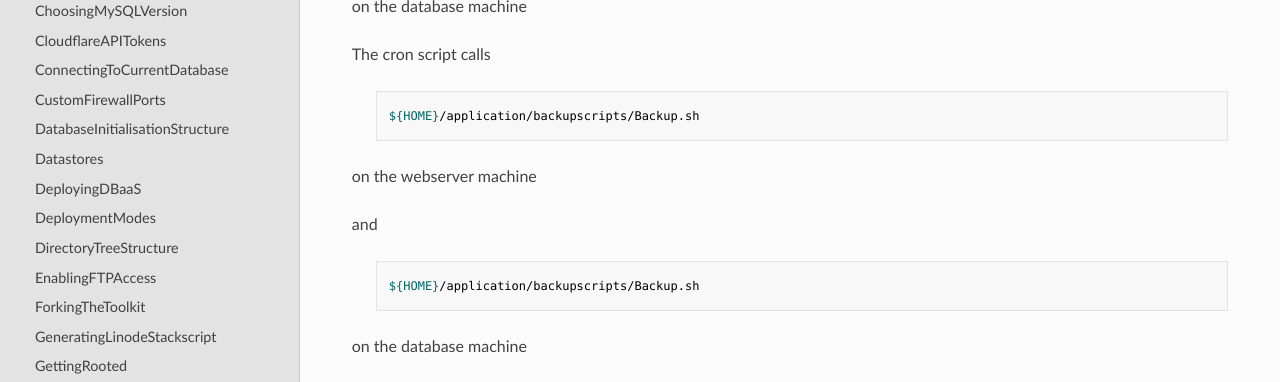
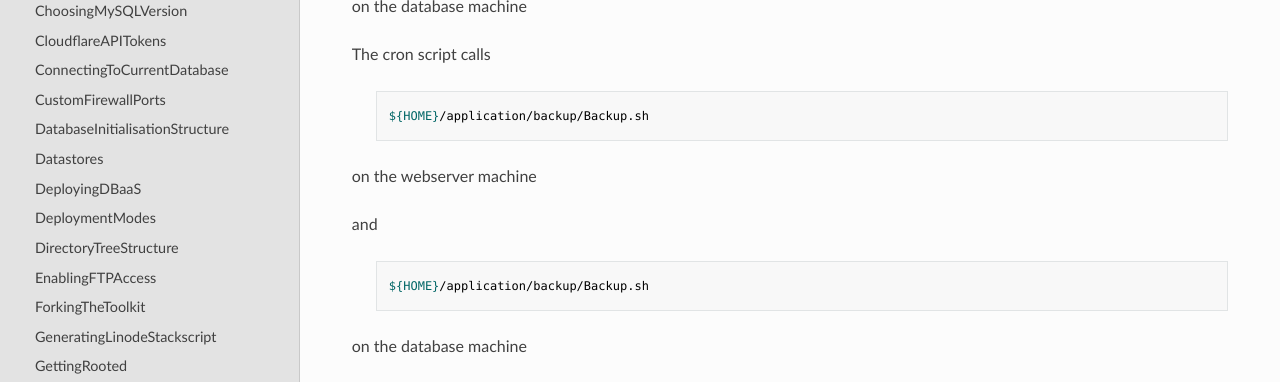
Before and after one commit to wintersys-dev/adt-documentation, an MkDocs documentation site: the page built from docs/Agile Deployment Toolkit/Deployment/Backups.md, in a window 1280 px wide and 900 px high, scrolled down 1111 px. Shown: the part 151-533 px from the top of the window. Built offline with MkDocs 1.6.1, drawn with Linux system fonts in a browser that asks for light colours; nearby versions of some CDN libraries.

Commit message:
Update Backups.md

```diff
--- a/docs/Agile Deployment Toolkit/Deployment/Backups.md
+++ b/docs/Agile Deployment Toolkit/Deployment/Backups.md
@@ -43,13 +43,13 @@ on the database machine
 
 The cron script calls
 
->     ${HOME}/application/backupscripts/Backup.sh
+>     ${HOME}/application/backup/Backup.sh
 
 on the webserver machine
 
 and
 
->     ${HOME}/application/backupscripts/Backup.sh
+>     ${HOME}/application/backup/Backup.sh
 
 on the database machine
 
```
